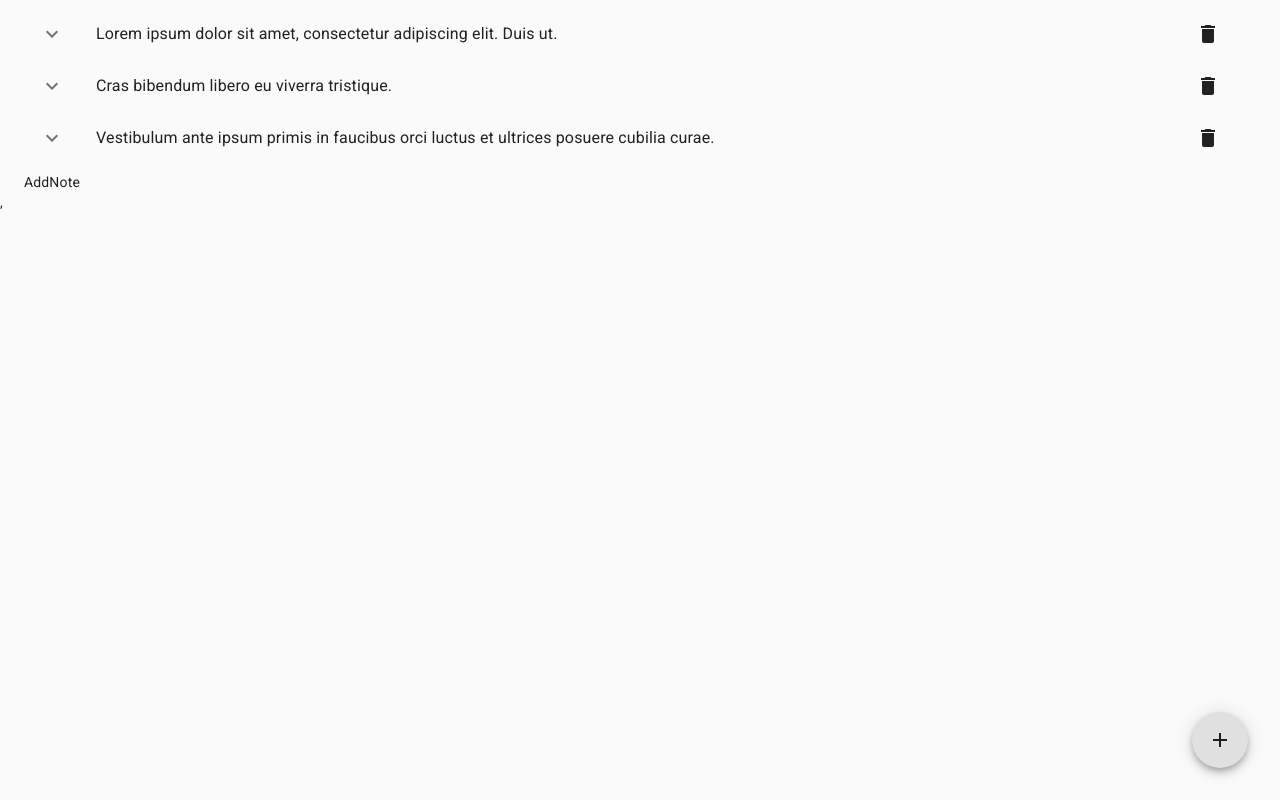
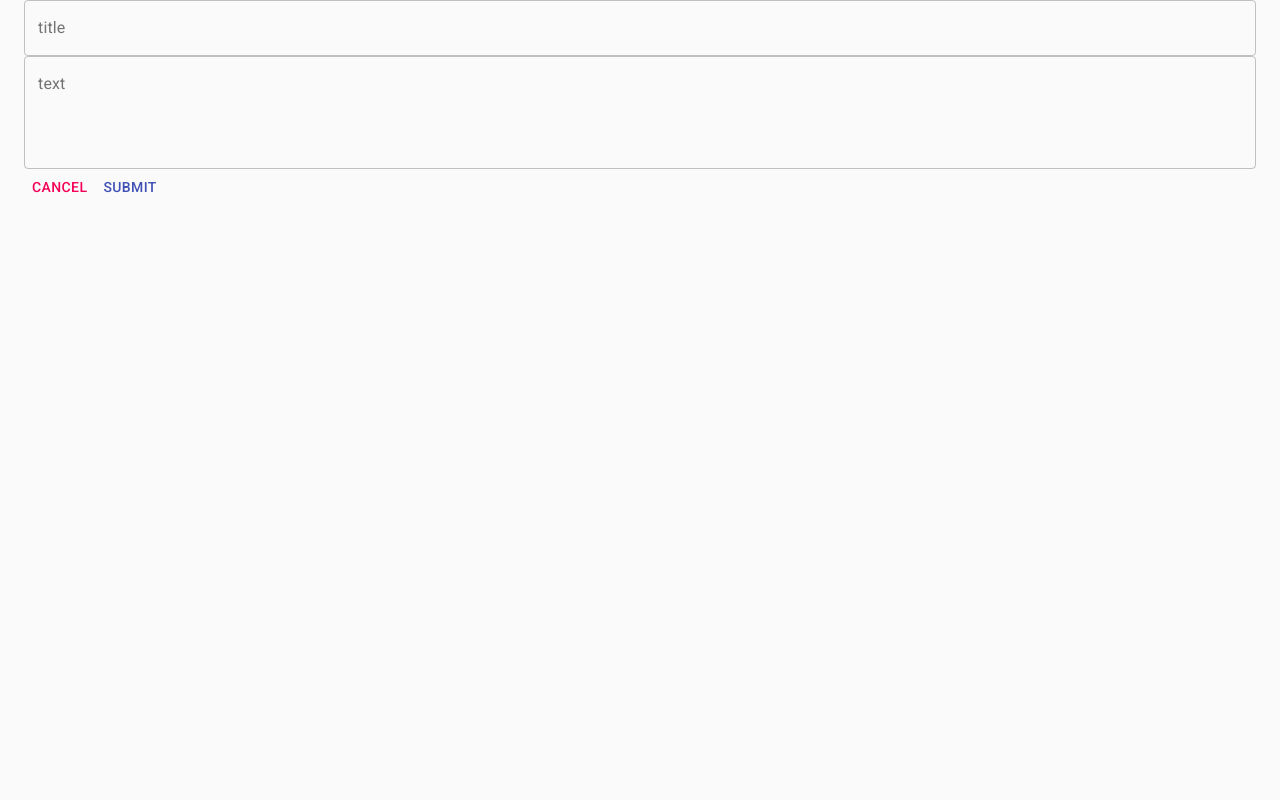
Before and after one commit to antons20/quick-note-app, a React (Create React App) app: page /add in a window 1280 px wide. Built offline with nearby package versions, Linux system fonts and the light colour scheme.

Commit message:
add react-router

```diff
--- a/package.json
+++ b/package.json
@@ -10,6 +10,8 @@
     "@testing-library/user-event": "^12.8.3",
     "react": "^17.0.2",
     "react-dom": "^17.0.2",
+    "react-router": "^5.2.1",
+    "react-router-dom": "^5.3.0",
     "react-scripts": "4.0.3",
     "web-vitals": "^1.1.2"
   },
--- a/src/App.js
+++ b/src/App.js
@@ -2,6 +2,7 @@ import React, { Component } from "react";
 import { Container } from "@material-ui/core"
 import DisplayNotes from "./pages/DisplayNotes";
 import AddNote from "./pages/AddNote";
+import { Switch, Route } from "react-router";
 
 class App extends Component {
   constructor(props) {
@@ -42,8 +43,14 @@ class App extends Component {
     const { notes } = this.state;
     return (
       <Container>
-        <DisplayNotes notes = {notes} deleteNote= {this.deleteNote} />
-        <AddNote />
+          <Switch>
+            <Route exact path="/">
+              <DisplayNotes notes = {notes} deleteNote= {this.deleteNote} />
+            </Route>
+            <Route path="/add">
+              <AddNote />
+            </Route>
+          </Switch>
       </Container>
     );
   }
--- a/src/index.js
+++ b/src/index.js
@@ -1,11 +1,12 @@
 import ReactDOM from "react-dom";
 import App from "./App";
 import { CssBaseline } from "@material-ui/core";
+import { BrowserRouter } from "react-router-dom";
 
 ReactDOM.render(
-  <>
+  <BrowserRouter>
     <CssBaseline />
-    <App />,
-  </>,
+    <App />
+  </BrowserRouter>,
   document.getElementById("root")
 );
--- a/src/pages/AddNote.js
+++ b/src/pages/AddNote.js
@@ -1,5 +1,27 @@
-function AddNote() {
-    return <>AddNote</>;
+import { Button, FormControl, TextField } from "@material-ui/core";
+
+function AddNote(props) {
+    const { changeView } = props;
+    return (
+        <form>
+            <FormControl fullWidth>
+            <TextField label = "title" variant="outlined"/>
+            </FormControl>
+
+            <FormControl fullWidth>
+                <TextField
+                    label = "text"
+                    variant ="outlined"
+                    multiline
+                    rows={4}
+
+                />
+            </FormControl>
+            <Button color="secondary" onClick={() => changeView()}>Cancel</Button>
+            <Button color="primary">Submit</Button>
+        </form>
+
+    );
 }
 
 export default AddNote;
--- a/src/pages/DisplayNotes.js
+++ b/src/pages/DisplayNotes.js
@@ -12,7 +12,7 @@ const styles = {
 
 
 function DisplayNotes(props) {
-    const { notes, deleteNote, classes } = props;
+    const { notes, deleteNote, classes, changeView} = props;
     return (
         <>
         <List>
@@ -23,7 +23,7 @@ function DisplayNotes(props) {
             })
           }
         </List>
-        <Fab className={classes.fab}>
+        <Fab className={classes.fab} onClick={() => changeView()}>
           <Add />
         </Fab>
         </>
```
Also changed, not shown: 1 other file (tests, documents, lock files or other folders).
